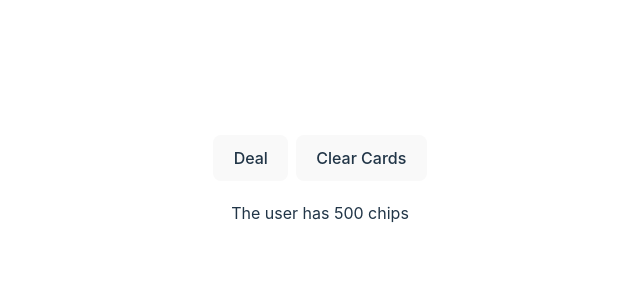
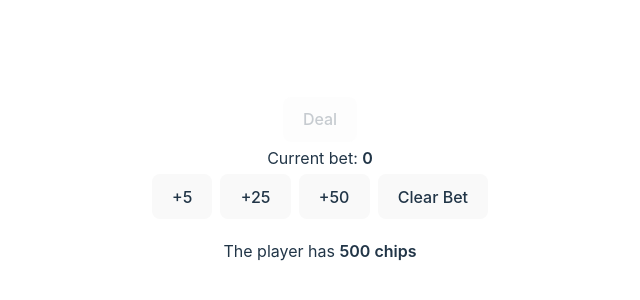
Before and after one commit to Kmurphy24/Casino-App, a React (Vite) app: page / in a window 1280 px wide. Shown: the part 214-514 px from the top of the page, without its empty margins (320-960 px from the left). Built offline with nearby package versions, Linux system fonts and the light colour scheme.

Commit message:
added player betting for each hand. add or subtract chips based on hand results show if user win, lose or push

```diff
--- a/src/App.tsx
+++ b/src/App.tsx
@@ -13,6 +13,13 @@ enum GamePhase {
   "DealerTurn",
   "Betting",
   "HandOver"
+}
+
+enum RoundResult {
+  "Win",
+  "Lose",
+  "Push",
+  ""
 }
 
 // Total amount of players
@@ -33,6 +40,8 @@ function App() {
     secondaryScore: 0
   });
   const [gamePhase, setGamePhase] = useState<GamePhase>(GamePhase.Betting);
+  const [playerBet, setPlayerBet] = useState<number>(0);
+  const roundResult = useRef<RoundResult>(RoundResult[""]);
 
   useEffect(() => {
     const userChips = localStorage.getItem("userChips");
@@ -85,11 +94,53 @@ function App() {
     setDealerCards(currentDealerHand);
   }, [dealerCards, dealerScore]);
 
+  const checkBlackJack = useCallback((cards: Card[]): boolean => {
+    const handScore = scoreHand(cards);
+    if (
+      cards.length === 2 &&
+      (handScore.score === 21 || handScore.secondaryScore === 21)
+    ) {
+      return true;
+    }
+    return false;
+  }, []);
+
+  const checkPayOuts = useCallback(() => {
+    const playerBlackJack = checkBlackJack(playerCards);
+    const dealerBlackJack = checkBlackJack(dealerCards);
+    const playerScore = Math.max(...Object.values(scoreHand(playerCards)));
+    const dealerScore = Math.max(...Object.values(scoreHand(dealerCards)));
+    if (playerBlackJack && !dealerBlackJack) {
+      setChips(chips + playerBet + playerBet * (3 / 2));
+      roundResult.current = RoundResult.Win;
+    } else if (playerBlackJack && dealerBlackJack) {
+      setChips(chips + playerBet);
+      roundResult.current = RoundResult.Push;
+    } else if (!dealerBlackJack && playerScore < 22) {
+      if (dealerScore > 21 || playerScore > dealerScore) {
+        setChips(chips + playerBet * 2);
+        roundResult.current = RoundResult.Win;
+      } else if (playerScore == dealerScore) {
+        setChips(chips + playerBet);
+        roundResult.current = RoundResult.Push;
+      } else {
+        console.log("lost?");
+        roundResult.current = RoundResult.Lose;
+      }
+    } else if (playerScore > 22) {
+      roundResult.current = RoundResult.Lose;
+    }
+    setPlayerBet(0);
+  }, [checkBlackJack, chips, dealerCards, playerBet, playerCards]);
+
   useEffect(() => {
     if (gamePhase === GamePhase.DealerTurn) {
       takeDealerTurn();
     }
-  }, [gamePhase, takeDealerTurn]);
+    if (gamePhase === GamePhase.HandOver) {
+      checkPayOuts();
+    }
+  }, [gamePhase, takeDealerTurn, checkPayOuts]);
 
   const scoreHand = (hand: Card[]): HandScore => {
     //TODO Fix detecting blackjack
@@ -123,6 +174,7 @@ function App() {
   };
 
   const dealOpeningHand = () => {
+    setChips(chips - playerBet);
     let playerStartingCards: Card[] = [];
     let dealerStartingCards: Card[] = [];
     for (let i = 1; i <= TOTAL_PLAYERS; i++) {
@@ -133,20 +185,11 @@ function App() {
     }
     setPlayerCards(playerStartingCards);
     setDealerCards(dealerStartingCards);
-    if (checkDealerBlackJack(dealerStartingCards)) {
+    if (checkBlackJack(dealerStartingCards)) {
       setGamePhase(GamePhase.HandOver);
     } else {
       setGamePhase(GamePhase.PlayerTurn);
     }
-  };
-
-  const checkDealerBlackJack = (cards: Card[]): boolean => {
-    const openingScore = scoreHand(cards);
-    if (openingScore.score === 21 || openingScore.secondaryScore === 21) {
-      return true;
-    }
-
-    return false;
   };
 
   const resetDeck = () => {
@@ -183,7 +226,8 @@ function App() {
 
   return (
     <>
-      <div hidden={gamePhase === GamePhase.Betting}>
+      {gamePhase !== GamePhase.Betting && (
+        <div>
           <BlackJackHand
             cards={dealerCards}
             handScore={dealerScore}
@@ -191,16 +235,22 @@ function App() {
             playerTurn={gamePhase === GamePhase.PlayerTurn}
           />
           <div className="border-b-2 border-dashed my-5"></div>
+          {gamePhase === GamePhase.HandOver && (
+            <div>{RoundResult[roundResult.current]}</div>
+          )}
           <BlackJackHand cards={playerCards} handScore={playerScore} />
         </div>
+      )}
 
+      {gamePhase === GamePhase.Betting && (
         <button
           onClick={dealOpeningHand}
-        disabled={gamePhase !== GamePhase.Betting}
-        className="disabled:opacity-15 m-1"
+          disabled={gamePhase !== GamePhase.Betting || playerBet === 0}
+          className="disabled:opacity-25 m-1"
         >
           Deal
         </button>
+      )}
       {gamePhase === GamePhase.PlayerTurn && (
         <>
           <button
@@ -220,10 +270,43 @@ function App() {
           </button>
         </>
       )}
+      {gamePhase === GamePhase.HandOver && (
         <button onClick={resetDeck} className="m-1">
           Clear Cards
         </button>
-      <div className="p-4">The user has {chips} chips</div>
+      )}
+
+      <div>
+        Current bet: <span className="font-semibold">{playerBet}</span>
+      </div>
+
+      {gamePhase === GamePhase.Betting && (
+        <div className="[&>button]:m-1 [&>button:disabled]:opacity-25">
+          <button
+            onClick={() => setPlayerBet(playerBet + 5)}
+            disabled={chips < playerBet + 5}
+          >
+            +5
+          </button>
+          <button
+            onClick={() => setPlayerBet(playerBet + 25)}
+            disabled={chips < playerBet + 25}
+          >
+            +25
+          </button>
+          <button
+            onClick={() => setPlayerBet(playerBet + 50)}
+            disabled={chips < playerBet + 50}
+          >
+            +50
+          </button>
+          <button onClick={() => setPlayerBet(0)}>Clear Bet</button>
+        </div>
+      )}
+      <div className="p-4">
+        The player has <span className="font-semibold">{chips} chips</span>
+        {chips < 5 && <button onClick={setStartingChips}>Reset</button>}
+      </div>
     </>
   );
 }
```
Lines whose indentation alone changed are shown as unchanged.
